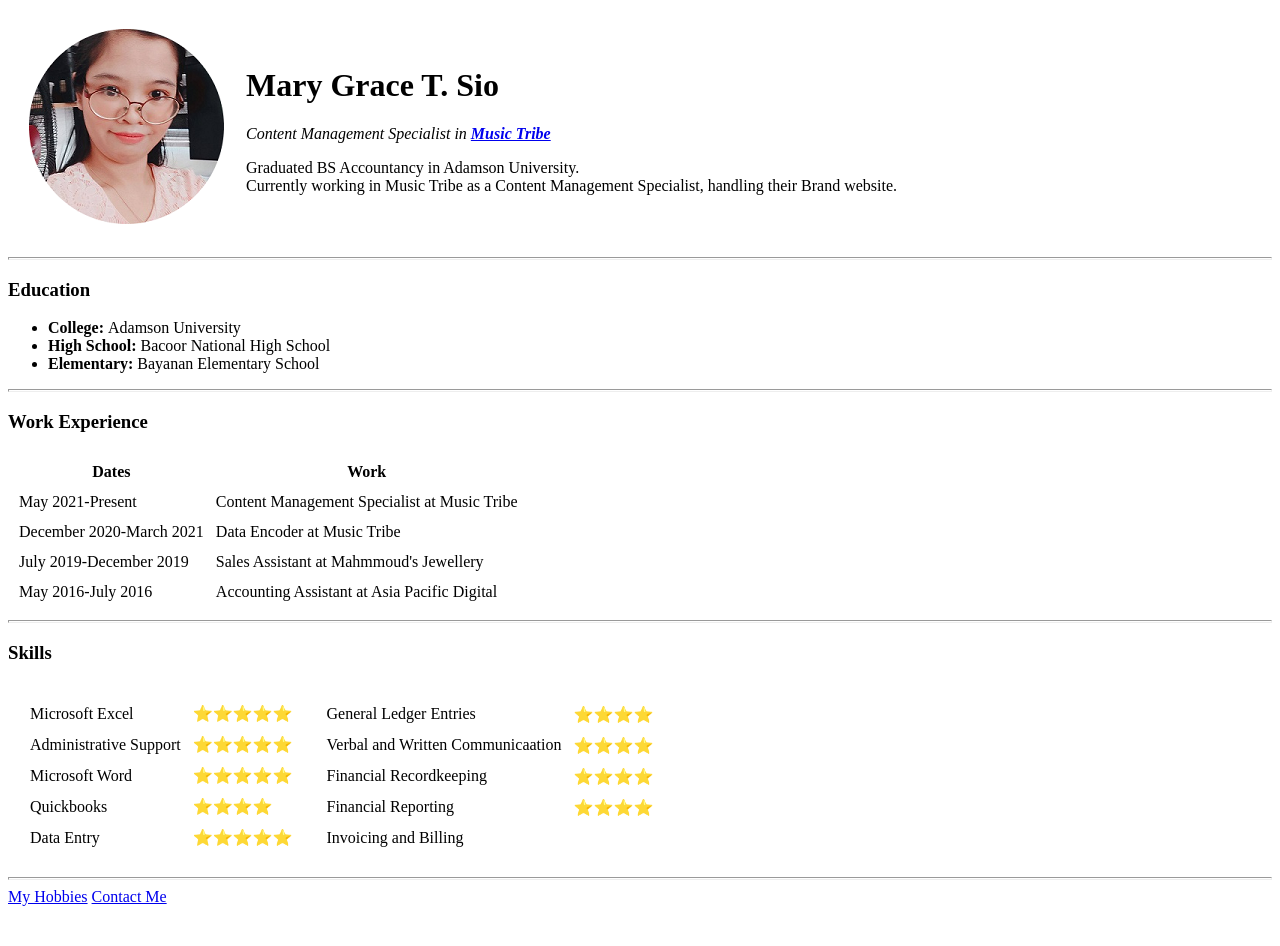
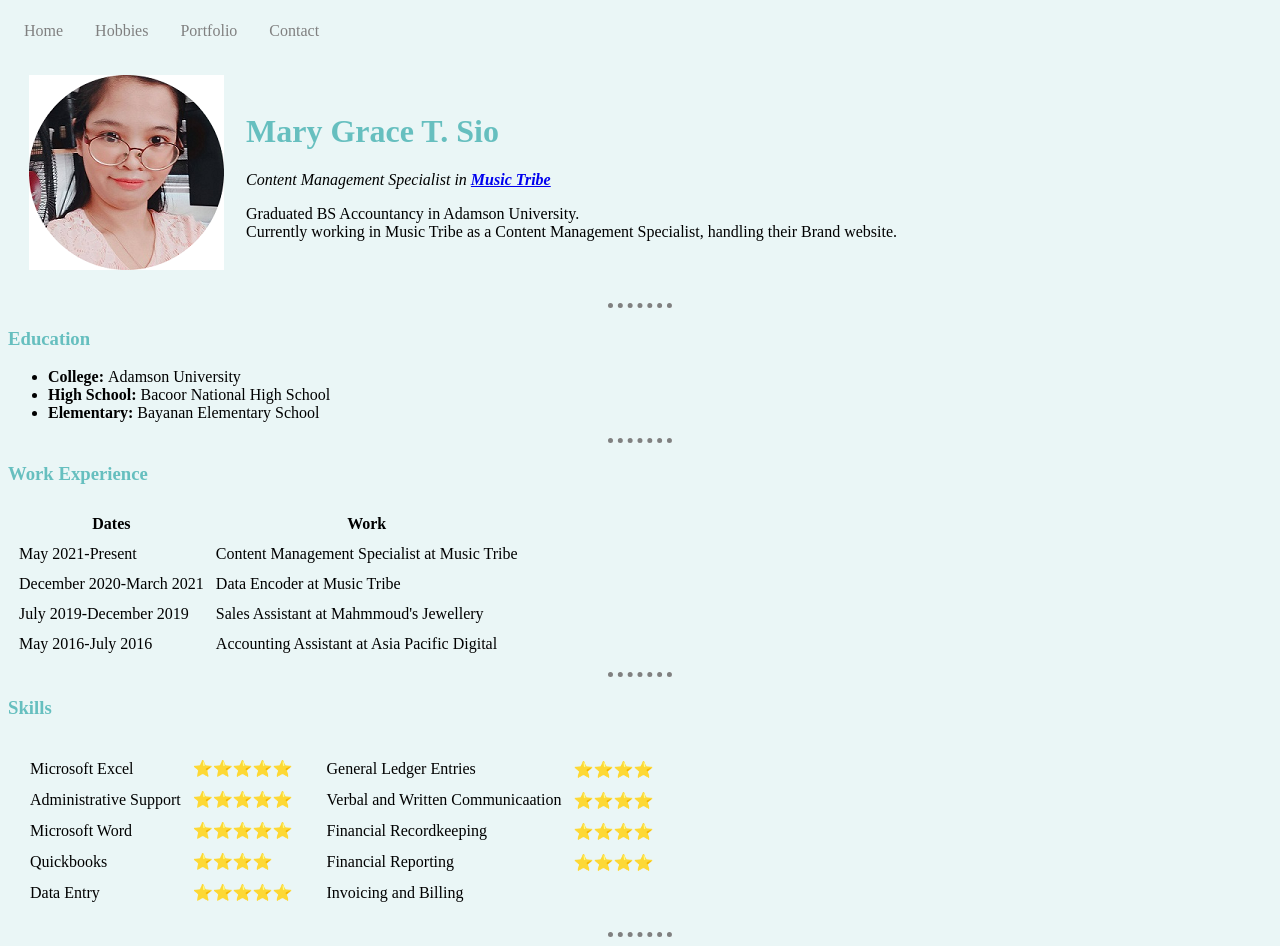
Before and after one commit to grace-018/CV, a plain HTML site: page index.html in a window 1280 px wide. Before the commit the page ends 914 px from the top, so only its background shows below. Drawn offline with Linux system fonts and the light colour scheme.

Commit message:
navigation and css

```diff
--- a/index.html
+++ b/index.html
@@ -3,8 +3,15 @@
     <head>
         <meta charset="UTF-8">
         <title> Grace Personal Site </title>
+        <link rel="stylesheet" href="CV/styles.css">
     </head>
     <body>
+        <ul class="navigation">
+            <li class="navlist"><a href="index.html">Home</a></li>
+            <li class="navlist"><a href="hobbies.html">Hobbies</a></li>
+            <li class="navlist"><a href="portfolio.html">Portfolio</a></li>
+            <li class="navlist"><a href="contacts.html">Contact</a></li>
+        </ul>
         <table cellspacing="20">
             <tr>
                 <td><img src="Images/Grace-modified.png" alt="Grace image"></td>
@@ -105,8 +112,5 @@
         </table>
 
         <hr size="03">
-
-        <a href="hobbies.html">My Hobbies</a>
-        <a href="contacts.html">Contact Me</a>
     </body>
 </html>
```
